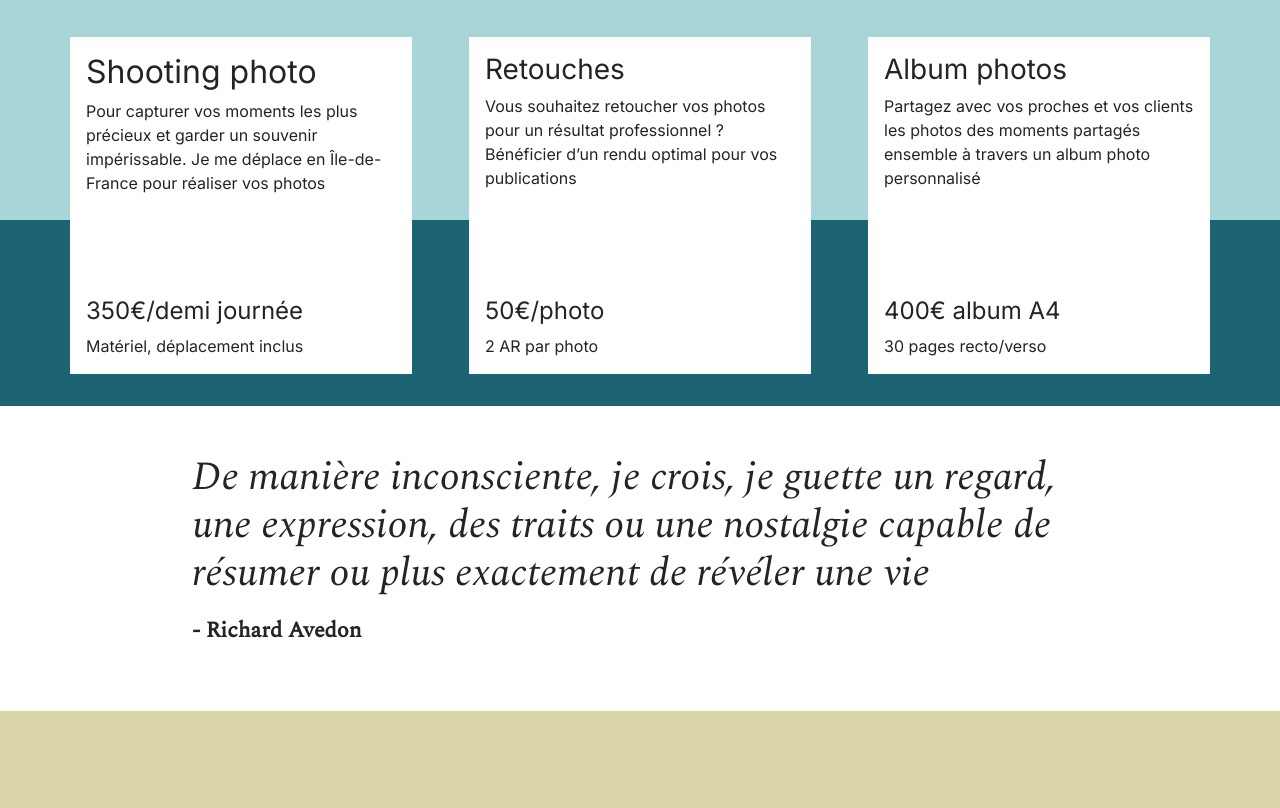
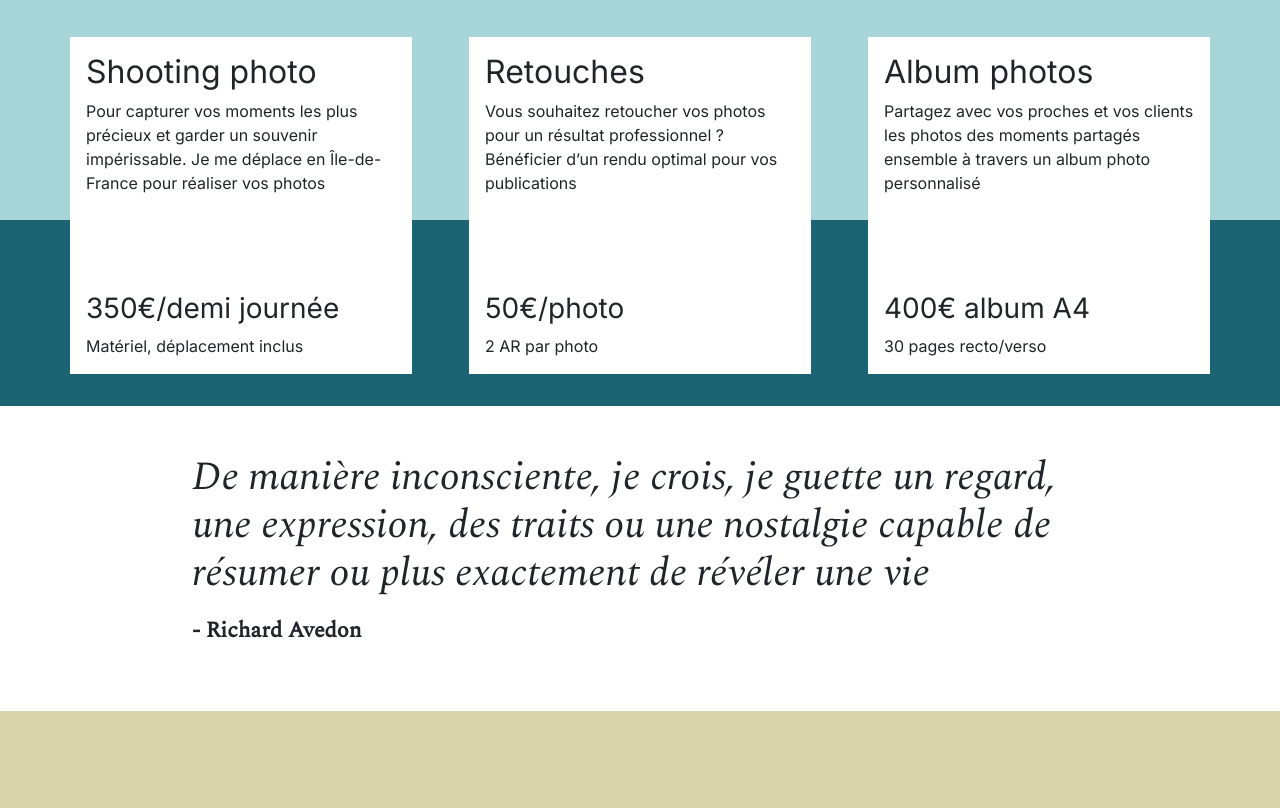
Before and after one commit to mathc28/test2projet9, a plain HTML site: page index.html in a window 1280 px wide. Shown: the part 3755-4563 px from the top of the page. Drawn offline with nearby package versions, Linux system fonts and the light colour scheme; grey boxes are pictures that could not be loaded.

Commit message:
Add files via upload

```diff
--- a/index.html
+++ b/index.html
@@ -99,32 +99,32 @@
 	<div class="container">
 		<div class="service">
 			<div class="service__description">
-				<h2>Shooting photo</h2>
+				<h2>Shooting photo</h3>
 				<p>Pour capturer vos moments les plus précieux et garder un souvenir impérissable. Je me déplace en Île-de-France pour réaliser vos photos</p>
 			</div>
 			<div class="service__price">
-				<h4>350€/demi journée</h4>
+				<h3>350€/demi journée</h4>
 				<span>Matériel, déplacement inclus</span>
 			</div>
 
 		</div>
 		<div class="service">
 			<div class="service__description">
-				<h3>Retouches</h3>
+				<h2>Retouches</h2>
 				<p>Vous souhaitez retoucher vos photos pour un résultat professionnel ? Bénéficier d’un rendu optimal pour vos publications</p>
 			</div>
 			<div class="service__price">
-				<h4>50€/photo</h4>
+				<h3>50€/photo</h4>
 				<span>2 AR par photo</span>
 			</div>
 		</div>
 		<div class="service">
 			<div class="service__description">
-				<h3>Album photos</h3>
+				<h2>Album photos</h3>
 				<p>Partagez avec vos proches et vos clients les photos des moments partagés ensemble à travers un album photo personnalisé</p>
 			</div>
 			<div class="service__price">
-				<h4>400€ album A4</h4>
+				<h3>400€ album A4</h4>
 				<span>30 pages recto/verso</span>
 			</div>
 		</div>
```
